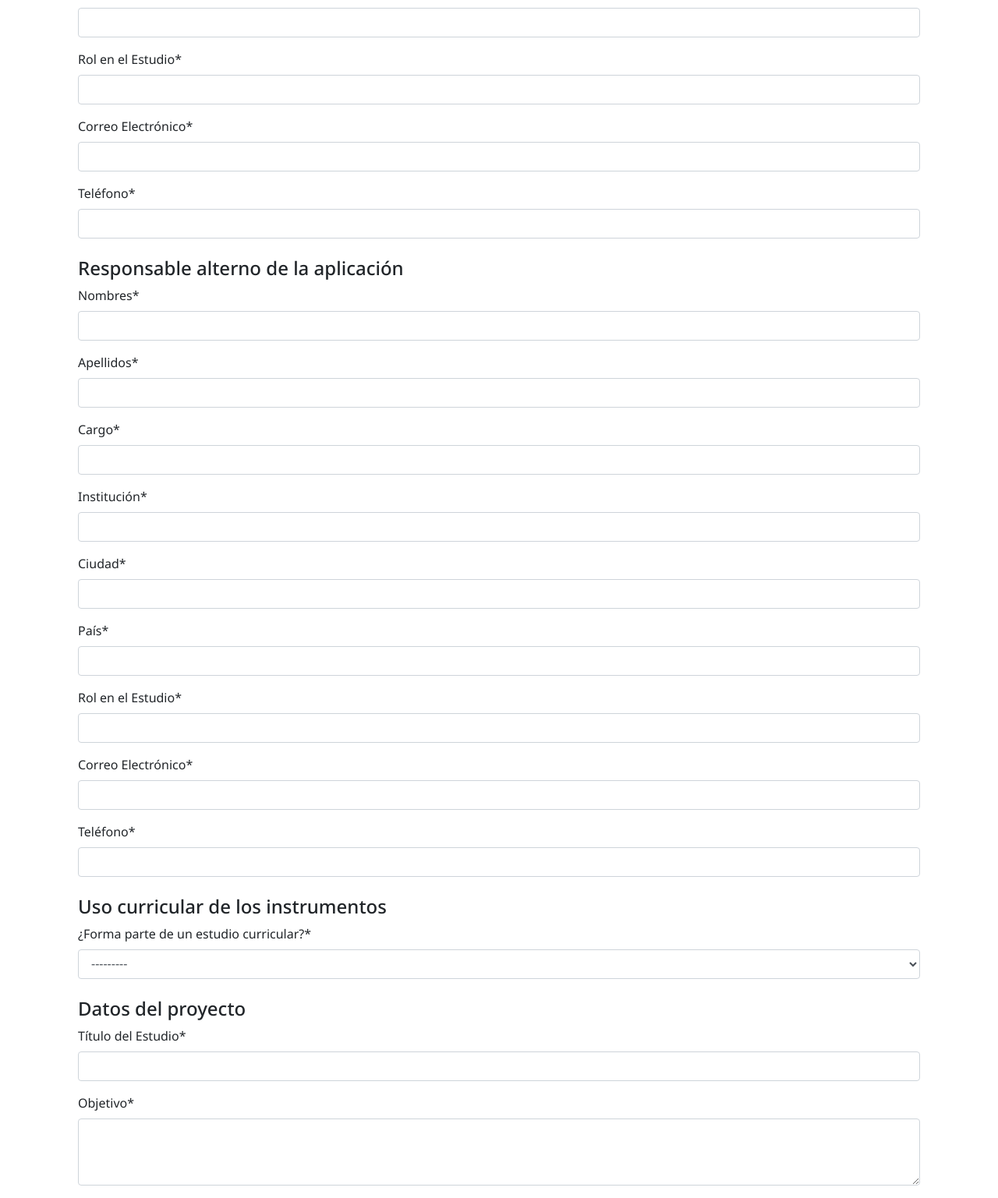
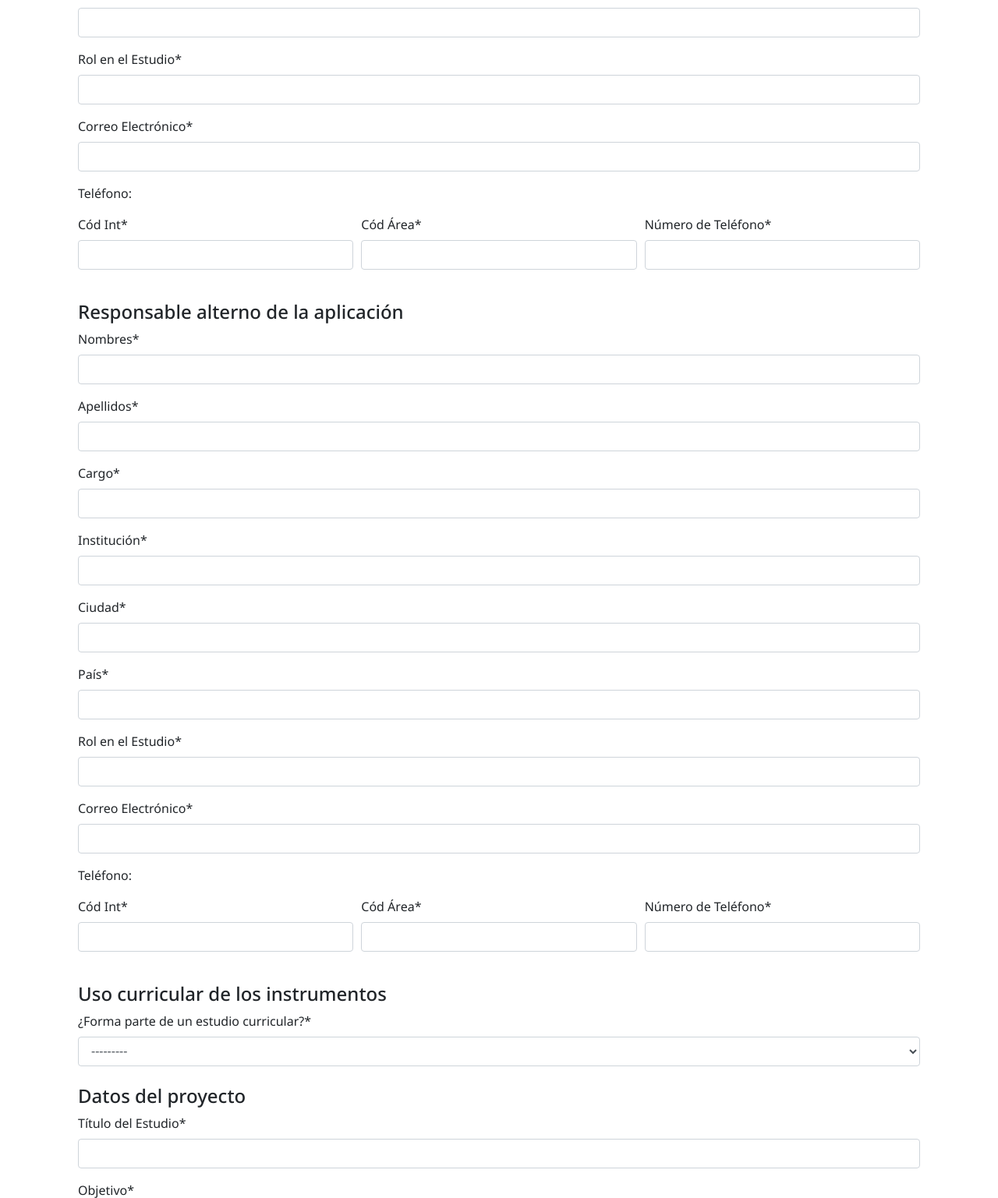
Before and after one commit to luirro777/PCATIA, a Django app: page /solicitudes/edit/ in a window 1280 px wide. Shown: the part 599-2136 px from the top of the page at 78% size. Run offline with Django 4.2, Linux system fonts and the light colour scheme; some libraries are stand-ins or nearby versions.

Commit message:
Fix Form

```diff
--- a/pcatia/settings/base.py
+++ b/pcatia/settings/base.py
@@ -85,3 +85,5 @@ EMAIL_USE_TLS = config('EMAIL_USE_TLS', cast=bool)
 EMAIL_HOST_USER = config('EMAIL_HOST_USER')
 EMAIL_HOST_PASSWORD = config('EMAIL_HOST_PASSWORD')
 DEFAULT_FROM_EMAIL = config('DEFAULT_FROM_EMAIL')
+EMAIL_HOST_NAME = config('EMAIL_HOST_NAME')
+EMAIL_RECEIVER = config('EMAIL_RECEIVER')
--- a/solicitudes/forms.py
+++ b/solicitudes/forms.py
@@ -3,10 +3,17 @@ from .models import Solicitud
 from captcha.fields import CaptchaField
 
 class SolicitudForm(forms.ModelForm):
+    codigo_internacional = forms.CharField(max_length=5, required=True, label="Cód Int")
+    codigo_area = forms.CharField(max_length=5, required=True, label="Cód Área")
+    numero_telefono = forms.CharField(max_length=10, required=True, label="Número de Teléfono")
+    codigo_internacional_alterno = forms.CharField(max_length=5, required=True, label="Cód Int")
+    codigo_area_alterno  = forms.CharField(max_length=5, required=True, label="Cód Área")
+    numero_telefono_alterno  = forms.CharField(max_length=10, required=True, label="Número de Teléfono")
+
     class Meta:
         model = Solicitud
         fields = '__all__'
-        exclude = ['fecha_solicitud']
+        exclude = ['fecha_solicitud', 'telefono_principal', 'telefono_alterno']
         widgets = {
             'objetivo': forms.Textarea(attrs={'rows': 3}),
             'descripcion_metodologia': forms.Textarea(attrs={'rows': 5}),
@@ -24,7 +31,7 @@ class SolicitudForm(forms.ModelForm):
             'pais_principal': 'País',
             'rol_estudio_principal': 'Rol en el Estudio',
             'email_principal': 'Correo Electrónico',
-            'telefono_principal': 'Teléfono',
+            #'telefono_principal': 'Teléfono',
             'nombres_alterno': 'Nombres',
             'apellidos_alterno': 'Apellidos',
             'cargo_alterno': 'Cargo',
@@ -33,7 +40,7 @@ class SolicitudForm(forms.ModelForm):
             'pais_alterno': 'País',
             'rol_estudio_alterno': 'Rol en el Estudio',
             'email_alterno': 'Correo Electrónico',
-            'telefono_alterno': 'Teléfono',
+            #'telefono_alterno': 'Teléfono',
             'uso_curricular': '¿Forma parte de un estudio curricular?',
             'carrera_posgrado': 'Carrera de Posgrado',
             'estudiantes': 'Estudiantes',
@@ -61,6 +68,29 @@ class SolicitudForm(forms.ModelForm):
         # Llamada al clean de la superclase para obtener los datos validados previamente
         cleaned_data = super().clean()
 
+        codigo_internacional = cleaned_data.get('codigo_internacional')
+        codigo_area = cleaned_data.get('codigo_area')
+        numero_telefono = cleaned_data.get('numero_telefono')
+        codigo_internacional_alterno = cleaned_data.get('codigo_internacional_alterno')
+        codigo_area_alterno = cleaned_data.get('codigo_area_alterno')
+        numero_telefono_alterno = cleaned_data.get('numero_telefono_alterno')
+
+         # Validar y concatenar el teléfono del contacto principal
+        if codigo_internacional and codigo_area and numero_telefono:
+            telefono_principal = f"{codigo_internacional} ({codigo_area}) {numero_telefono}"
+        else:
+            self.add_error('codigo_internacional', 'Los campos del teléfono son obligatorios.')
+            self.add_error('codigo_area', 'Los campos del son obligatorios.')
+            self.add_error('numero_telefono', 'Los campos del teléfono son obligatorios.')
+
+        # Validar y concatenar el teléfono del contacto alterno
+        if codigo_internacional_alterno and codigo_area_alterno and numero_telefono_alterno:
+            telefono_alterno = f"{codigo_internacional_alterno} ({codigo_area_alterno}) {numero_telefono_alterno}"
+        else:
+            self.add_error('codigo_internacional_alterno', 'Los campos del teléfono son obligatorios.')
+            self.add_error('codigo_area_alterno', 'Los campos del teléfono obligatorios.')
+            self.add_error('numero_telefono_alterno', 'Los campos del teléfono son obligatorios.')
+
         # Validación de "uso_curricular" y los campos relacionados
         uso_curricular = cleaned_data.get('uso_curricular')
         carrera_posgrado = cleaned_data.get('carrera_posgrado')
@@ -79,12 +109,18 @@ class SolicitudForm(forms.ModelForm):
         nombres_principal = cleaned_data.get('nombres_principal')
         apellidos_principal = cleaned_data.get('apellidos_principal')
         email_principal = cleaned_data.get('email_principal')
-        telefono_principal = cleaned_data.get('telefono_principal')
+        #telefono_principal = cleaned_data.get('numero_telefono')
 
         nombres_alterno = cleaned_data.get('nombres_alterno')
         apellidos_alterno = cleaned_data.get('apellidos_alterno')
         email_alterno = cleaned_data.get('email_alterno')
-        telefono_alterno = cleaned_data.get('telefono_alterno')
+        #telefono_alterno = cleaned_data.get('numero_telefono_alterno')
+
+        telefono_principal = f"{codigo_internacional} ({codigo_area}) {numero_telefono}"
+        telefono_alterno = f"{codigo_internacional_alterno} ({codigo_area_alterno}) {numero_telefono_alterno}"
+
+        cleaned_data['telefono_principal'] = telefono_principal
+        cleaned_data['telefono_alterno'] = telefono_alterno
 
         # Comparación entre los datos de "principal" y "alterno"
         if (
@@ -96,10 +132,13 @@ class SolicitudForm(forms.ModelForm):
             raise forms.ValidationError("La información del responsable principal no puede ser igual a la del responsable alterno.")
 
         # Validacion del telefono
+        '''
         if not telefono_principal.isdigit():
             raise forms.ValidationError("El teléfono solo debe contener números.")
         if not telefono_alterno.isdigit():
             raise forms.ValidationError("El teléfono solo debe contener números.")
+         '''
+
 
         # Retornamos los datos validados
         return cleaned_data
--- a/solicitudes/views.py
+++ b/solicitudes/views.py
@@ -8,6 +8,7 @@ from django.shortcuts import redirect
 from django.http import HttpResponse
 from django.template.loader import render_to_string
 from django.utils.html import strip_tags
+from django.conf import settings
 
 # Vistas
 from django.views.generic import (DetailView, DeleteView, ListView, TemplateView, View, UpdateView, CreateView)
@@ -33,8 +34,31 @@ class SolicitudCreateView(FormView):
     success_url = reverse_lazy('solicitudes:solicitud_review')
 
     def form_valid(self, form):
+        # Concatenar los campos del teléfono
+        codigo_internacional = form.cleaned_data.get('codigo_internacional')
+        codigo_area = form.cleaned_data.get('codigo_area')
+        numero_telefono = form.cleaned_data.get('numero_telefono')
+
+        codigo_internacional_alterno = form.cleaned_data.get('codigo_internacional_alterno')
+        codigo_area_alterno = form.cleaned_data.get('codigo_area_alterno')
+        numero_telefono_alterno = form.cleaned_data.get('numero_telefono_alterno')
+
+        telefono_principal = f"{codigo_internacional} ({codigo_area}) {numero_telefono}"
+        telefono_alterno = f"{codigo_internacional_alterno} ({codigo_area_alterno}) {numero_telefono_alterno}"
+
+        # Asignar los valores concatenados a los campos del modelo
+        solicitud = form.save(commit=False)
+        solicitud.telefono_principal = telefono_principal
+        solicitud.telefono_alterno = telefono_alterno
+
         self.request.session['form_data'] = form.cleaned_data
         return super().form_valid(form)
+
+    def form_invalid(self, form):
+        print("Formulario es inválido")
+        print(form.errors)  # Imprime los errores en la consola
+        return super().form_invalid(form)
+
 
 class SolicitudReviewView(TemplateView):
     template_name = 'solicitudes/solicitud_review.html'
@@ -90,7 +114,22 @@ class SolicitudConfirmView(TemplateView):
     def post(self, request, *args, **kwargs):
         form_data = request.session.get('form_data', {})
         if form_data:
-            # Save the form data to the database
+            # Armar los campos de telefono
+            telefono_principal = f"{form_data.get('codigo_internacional', '')} {form_data.get('codigo_area', '')} {form_data.get('numero_telefono', '')}"
+            telefono_alterno = f"{form_data.get('codigo_internacional_alterno', '')} {form_data.get('codigo_area_alterno', '')} {form_data.get('numero_telefono_alterno', '')}"
+
+            # Eliminar los campos desglosados del form_data
+            form_data.pop('codigo_internacional', None)
+            form_data.pop('codigo_area', None)
+            form_data.pop('numero_telefono', None)
+            form_data.pop('codigo_internacional_alterno', None)
+            form_data.pop('codigo_area_alterno', None)
+            form_data.pop('numero_telefono_alterno', None)
+
+            # Agregar los teléfonos completos al form_data
+            form_data['telefono_principal'] = telefono_principal
+            form_data['telefono_alterno'] = telefono_alterno
+
             form_data.pop('captcha', None)  # Elimina 'captcha' si existe
             solicitud = Solicitud.objects.create(**form_data)
 
@@ -99,8 +138,8 @@ class SolicitudConfirmView(TemplateView):
             # Renderizamos un template HTML para el contenido del email
             html_message = render_to_string('solicitudes/email_template.html', {'solicitud': solicitud})
             plain_message = strip_tags(html_message)
-            from_email = 'ing.luisrobertoromano@gmail.com'
-            to = 'lromano@adiuc.org.ar'
+            from_email = f'{settings.EMAIL_HOST_NAME} <{settings.EMAIL_HOST_USER}>'
+            to = settings.EMAIL_RECEIVER
 
             send_mail(
                 subject,
--- a/templates/solicitudes/solicitud_form.html
+++ b/templates/solicitudes/solicitud_form.html
@@ -24,7 +24,18 @@
         {{ form.pais_principal|as_crispy_field }}
         {{ form.rol_estudio_principal|as_crispy_field }}
         {{ form.email_principal|as_crispy_field }}
-        {{ form.telefono_principal|as_crispy_field }}
+        <p>Teléfono:</p>
+        <div class="form-row">
+            <div class="col">
+                {{ form.codigo_internacional|as_crispy_field }}
+            </div>
+            <div class="col">
+                {{ form.codigo_area|as_crispy_field }}
+            </div>
+            <div class="col">
+                {{ form.numero_telefono|as_crispy_field }}
+            </div>
+        </div>
 
         <!-- Información de contacto secundario -->
         <h4 class="mt-4">Responsable alterno de la aplicación</h4>
@@ -36,7 +47,18 @@
         {{ form.pais_alterno|as_crispy_field }}
         {{ form.rol_estudio_alterno|as_crispy_field }}
         {{ form.email_alterno|as_crispy_field }}
-        {{ form.telefono_alterno|as_crispy_field }}
+        <p>Teléfono:</p>
+        <div class="form-row">
+            <div class="col">
+                {{ form.codigo_internacional_alterno|as_crispy_field }}
+            </div>
+            <div class="col">
+                {{ form.codigo_area_alterno|as_crispy_field }}
+            </div>
+            <div class="col">
+                {{ form.numero_telefono_alterno|as_crispy_field }}
+            </div>
+        </div>
 
         <!-- Uso curricular de los instrumentos -->
         <h4 class="mt-4">Uso curricular de los instrumentos</h4>
```
